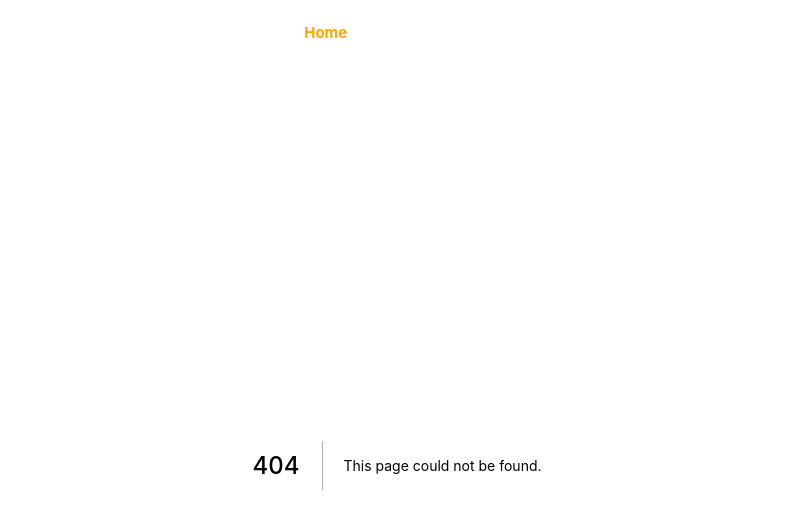
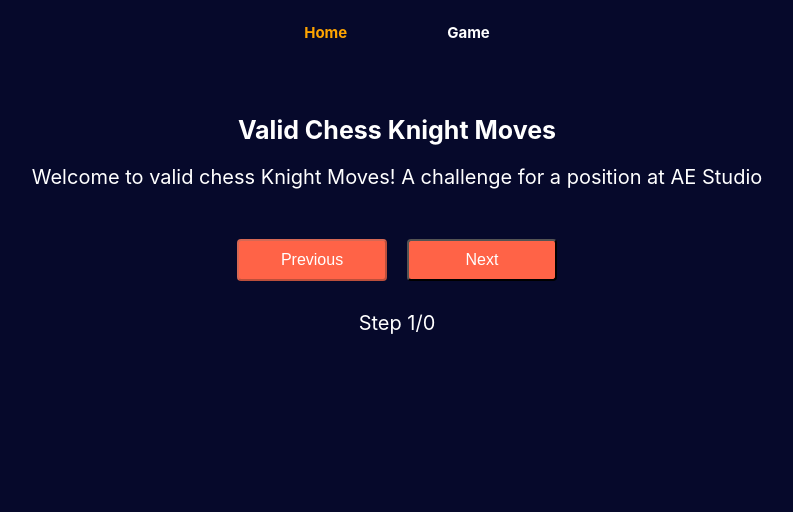
Before and after one commit to lcnogueira/valid-chess-knight-moves, a Next.js app: page / in a window 1280 px wide. Before the commit this address had no page. Shown: the top 512 px of the page, without its empty margins (243-1036 px from the left). Built offline with nearby package versions, Linux system fonts and the light colour scheme.

Commit message:
Add stepswizard component

```diff
--- /dev/null
+++ b/src/components/StepsWizard/index.tsx
@@ -0,0 +1,38 @@
+import { useState } from 'react'
+
+import * as S from './styles'
+
+interface Props {
+  steps: Array<React.FC>
+  showSteps?: boolean
+}
+
+const StepsWizard: React.FC<Props> = ({ steps, showSteps = true }) => {
+  const [currentStep, setCurrentStep] = useState(0)
+
+  const onPrev = () => setCurrentStep((prev) => prev - 1)
+
+  const onNext = () => setCurrentStep((prev) => prev + 1)
+
+  return (
+    <S.Container>
+      <S.ButtonsContainer>
+        <S.NavigationButton onClick={onPrev} disabled={currentStep === 0}>
+          Previous
+        </S.NavigationButton>
+        <S.NavigationButton
+          onClick={onNext}
+          disabled={currentStep === steps.length - 1}
+        >
+          Next
+        </S.NavigationButton>
+      </S.ButtonsContainer>
+      {showSteps && (
+        <S.Steps>{`Step ${currentStep + 1}/${steps.length}`}</S.Steps>
+      )}
+      {steps[currentStep]}
+    </S.Container>
+  )
+}
+
+export default StepsWizard
--- /dev/null
+++ b/src/components/StepsWizard/styles.ts
@@ -0,0 +1,43 @@
+import styled, { css } from 'styled-components'
+
+export const Container = styled.div`
+  max-width: 70rem;
+  width: 100%;
+`
+
+export const ButtonsContainer = styled.div`
+  ${({ theme: { screens } }) => css`
+    display: flex;
+    flex-direction: column;
+    align-items: stretch;
+    justify-content: stretch;
+    margin-bottom: 2rem;
+
+    @media (min-width: ${screens.small}) {
+      flex-direction: row;
+      justify-content: center;
+    }
+  `}
+`
+
+export const NavigationButton = styled.button`
+  ${({ theme: { colors, border } }) => css`
+    background-color: ${colors.secondary};
+    color: ${colors.white};
+    margin: 1rem;
+    min-width: 15rem;
+    padding: 1rem 2rem;
+    border-radius: ${border.radius};
+    font-size: 1.6rem;
+
+    :hover {
+      background-color: ${colors.white};
+      color: ${colors.secondary};
+    }
+  `}
+`
+
+export const Steps = styled.span`
+  margin: 1rem;
+  font-size: 2rem;
+`
--- a/src/styles/ThemeProvider.js
+++ b/src/pages/index.tsx
@@ -1,13 +1,15 @@
-import React from 'react'
-import { ThemeProvider } from 'styled-components'
-import GlobalStyles from './global'
-import theme from './theme.ts'
+import * as S from 'styles/Common'
+import StepsWizard from 'components/StepsWizard'
 
-const Provider = ({ children }) => (
-  <ThemeProvider theme={theme}>
-    <GlobalStyles />
-    {children}
-  </ThemeProvider>
+const HomePage = () => (
+  <S.Wrapper>
+    <S.Title>Valid Chess Knight Moves</S.Title>
+    <S.Description>
+      Welcome to valid chess Knight Moves! A challenge for a position at AE
+      Studio
+    </S.Description>
+    <StepsWizard steps={[]} />
+  </S.Wrapper>
 )
 
-export default Provider
+export default HomePage
--- a/src/styles/Common/Layout.ts
+++ b/src/styles/Common/Layout.ts
@@ -3,10 +3,10 @@ import styled from 'styled-components'
 export const Wrapper = styled.main`
   width: 100%;
   height: 100%;
-  padding: 2rem;
+  padding: 5rem 2rem;
   text-align: center;
   display: flex;
   flex-direction: column;
   align-items: center;
-  justify-content: center;
+  justify-content: flex-start;
 `
```
